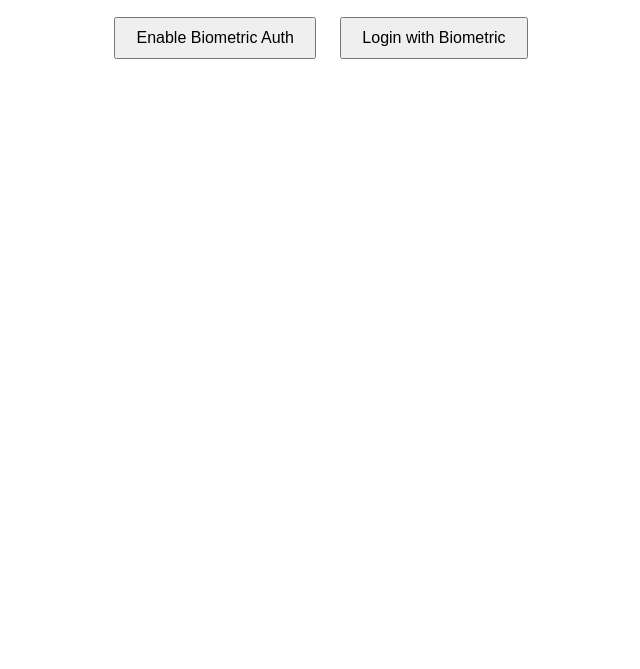
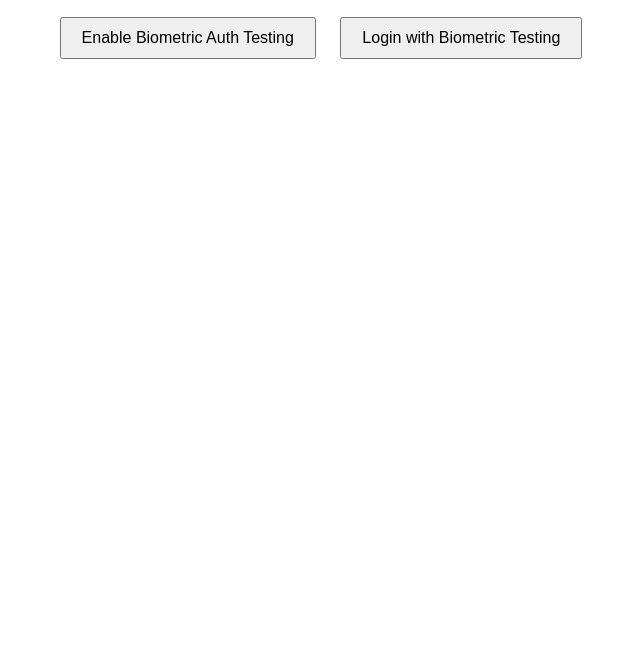
Before and after one commit to Muhamedhajaji/biometric-test-demo, a plain HTML site: page index.html in a window 1280 px wide. Shown: the part 131-800 px from the top of the page, without its empty margins (319-959 px from the left). Drawn offline with Linux system fonts and the light colour scheme.

Commit message:
checkout try

```diff
--- a/index.html
+++ b/index.html
@@ -23,8 +23,8 @@
 </head>
 <body>
   <h1>Welcome</h1>
-  <button onclick="registerBiometric()">Enable Biometric Auth</button>
-  <button onclick="loginWithBiometric()">Login with Biometric</button>
+  <button onclick="registerBiometric()">Enable Biometric Auth Testing</button>
+  <button onclick="loginWithBiometric()">Login with Biometric Testing</button>
 
   <div id="status"></div>
 
```
